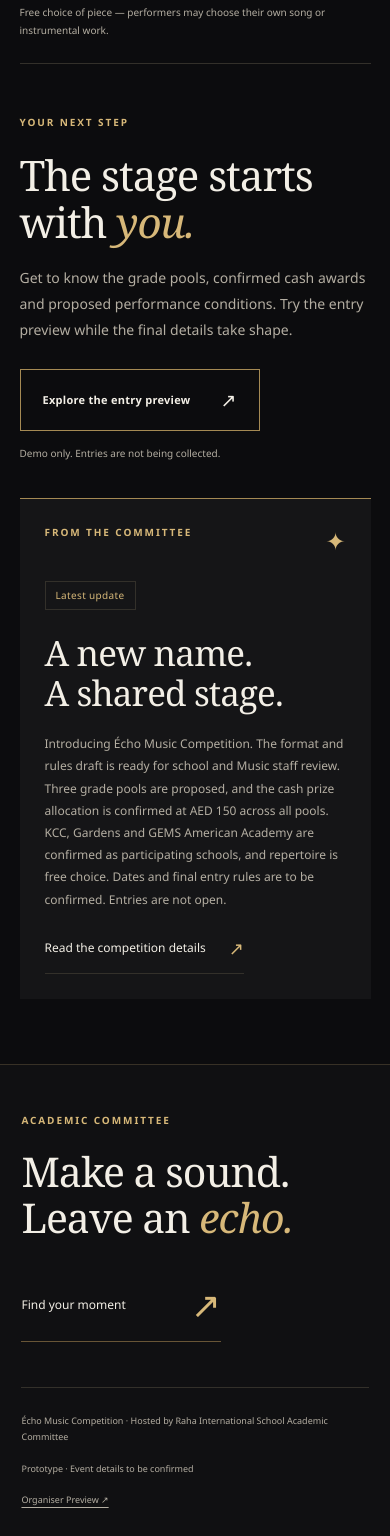
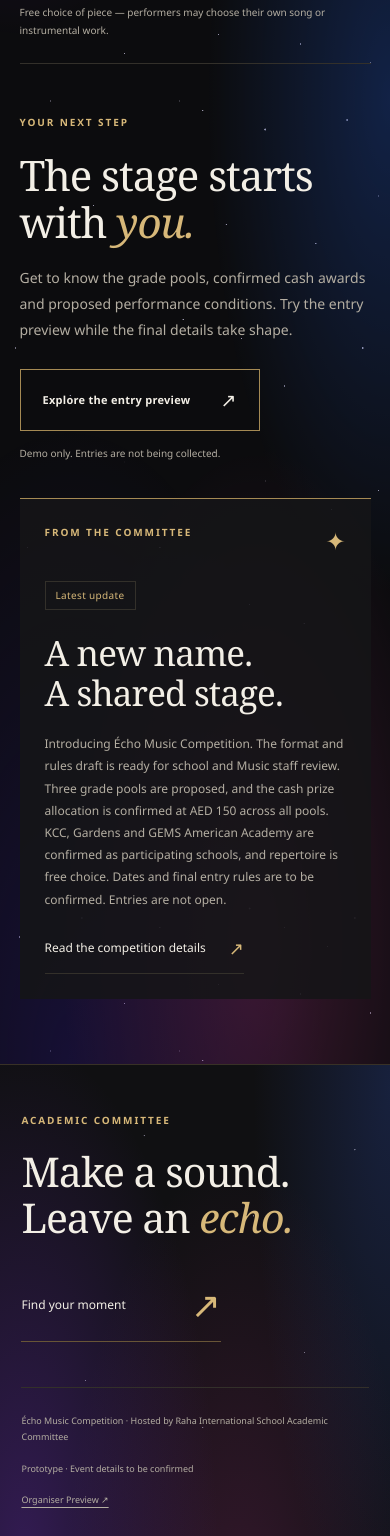
Before and after one commit to AKAlpha0811/music-competition, a React (Vite) app in the folder music-competition/: page / in a window 390 px wide. Shown: the part 1970-3506 px from the top of the page. Built offline with nearby package versions, Linux system fonts and the light colour scheme.

Commit message:
Extend the aurora and starfield through lower content and footer

```diff
--- a/music-competition/src/styles.css
+++ b/music-competition/src/styles.css
@@ -75,3 +75,28 @@ header{background:var(--header-sky);backdrop-filter:blur(16px);-webkit-backdrop-
  radial-gradient(ellipse 70% 20% at 60% 25%,var(--aurora-pink),transparent 100%),
  radial-gradient(ellipse 90% 23% at 75% 45%,var(--aurora-deep),transparent 100%)}}
 @media(forced-colors:active){body::before,body::after{display:none}header{background:Canvas;backdrop-filter:none}}
+
+/* Carry the aurora through the lower content and into the closing stage. */
+main{position:relative;isolation:isolate}
+main::before{content:'';position:absolute;inset:650px 0 0;z-index:-1;pointer-events:none;opacity:.58;background:
+ radial-gradient(ellipse 55% 23% at 4% 27%,var(--aurora-violet),transparent 100%),
+ radial-gradient(ellipse 47% 24% at 100% 53%,var(--aurora-blue),transparent 100%),
+ radial-gradient(ellipse 50% 24% at 66% 94%,var(--aurora-pink),transparent 100%),
+ radial-gradient(ellipse 65% 31% at 18% 100%,var(--aurora-deep),transparent 100%);
+ mask-image:linear-gradient(to bottom,transparent,#000 22%,#000 100%);-webkit-mask-image:linear-gradient(to bottom,transparent,#000 22%,#000 100%)}
+body::after{height:100%;background-repeat:repeat-y;background-size:100% 950px;mask-image:none;-webkit-mask-image:none}
+.announcement{background:color-mix(in srgb,var(--surface) 88%,transparent)}
+footer{position:relative;isolation:isolate;background:
+ radial-gradient(ellipse 50% 110% at 6% 105%,rgba(99,43,172,.42),transparent 100%),
+ radial-gradient(ellipse 45% 100% at 61% 120%,rgba(161,47,122,.25),transparent 100%),
+ radial-gradient(ellipse 35% 120% at 100% 5%,rgba(40,70,156,.31),transparent 100%),#101012}
+footer::before{content:'';position:absolute;inset:0;z-index:-1;pointer-events:none;opacity:.48;background:
+ radial-gradient(1px 1px at 8% 22%,#e7e1ff 50%,transparent 100%),
+ radial-gradient(.7px .7px at 22% 67%,#e7e1ff 50%,transparent 100%),
+ radial-gradient(.9px .9px at 37% 15%,#e7e1ff 50%,transparent 100%),
+ radial-gradient(.8px .8px at 52% 77%,#e7e1ff 50%,transparent 100%),
+ radial-gradient(1px 1px at 65% 32%,#e7e1ff 50%,transparent 100%),
+ radial-gradient(.7px .7px at 78% 61%,#e7e1ff 50%,transparent 100%),
+ radial-gradient(.9px .9px at 91% 18%,#e7e1ff 50%,transparent 100%)}
+@media(max-width:760px){main::before{top:900px}}
+@media(forced-colors:active){main::before,footer::before{display:none}footer{background:Canvas;color:CanvasText}}
```
